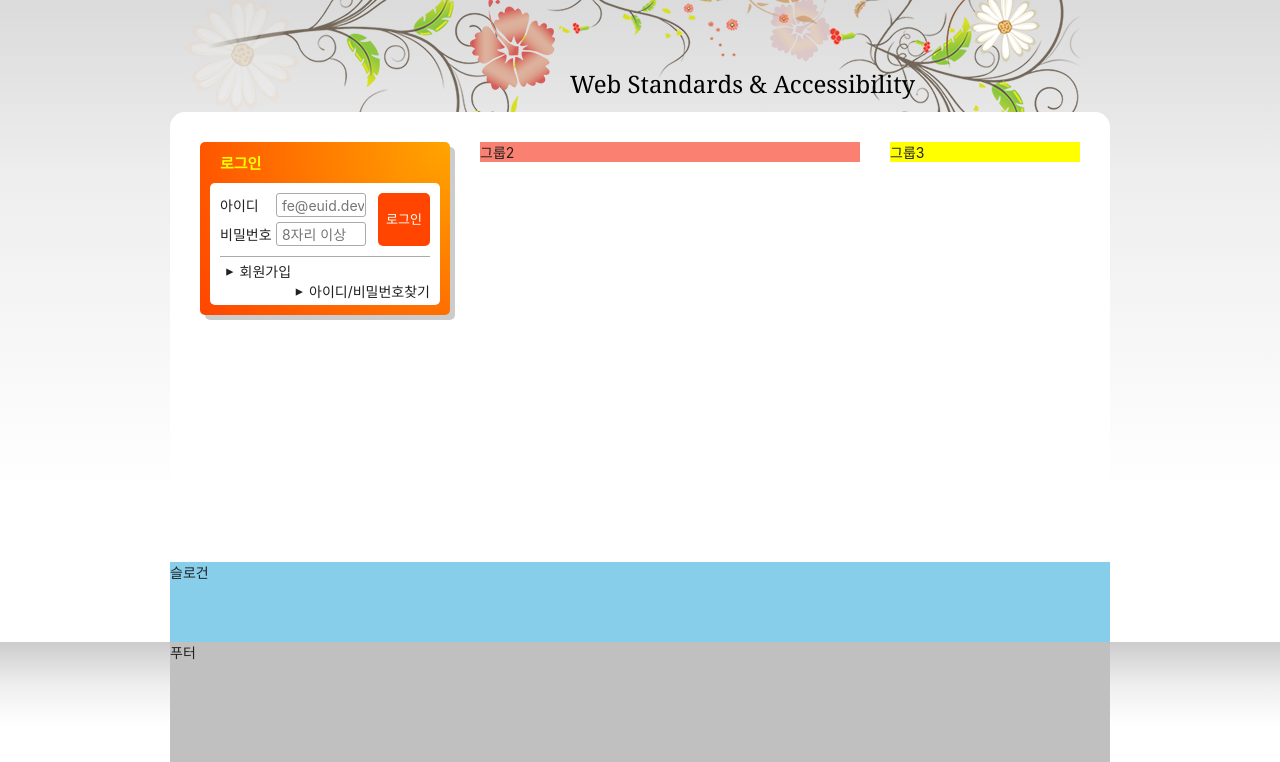
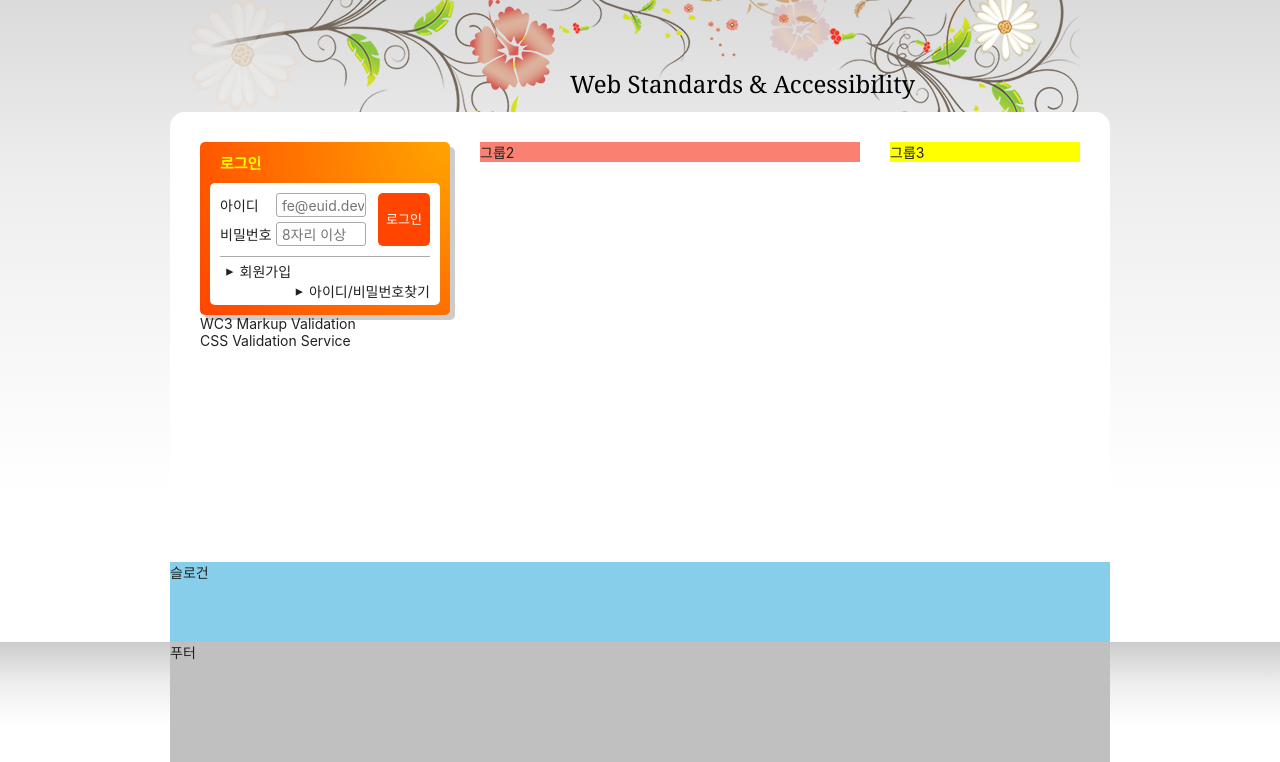
Before and after one commit to seohyun0620/HTML5, a plain HTML site: page index.html in a window 1280 px wide. Shown: the part 135-897 px from the top of the page. Drawn offline with Linux system fonts and the light colour scheme; a web font is replaced by a local one.

Commit message:
유효성검사 마크업 완료

```diff
--- a/index.html
+++ b/index.html
@@ -169,6 +169,20 @@
         <li><a href="/">아이디/비밀번호찾기</a></li>
       </ul>
     </section>
+
+    <h2 class="a11y-hidden">유효성 검사 배너</h2>
+    <ul class="validation-list">
+      <li>
+        <a href="/" target="_blank" rel="noopener noreferrer" title="마크업 유효성검사 사이트로 이동(새창)">
+        WC3 Markup Validation
+      </a>
+      </li>
+      <li>
+        <a href="/" target="_blank" rel="noopener noreferrer" title="CSS 유효성검사 사이트로 이동(새창)">
+        CSS Validation Service
+      </a>
+      </li>
+    </ul>
   </div>
   <div class="group group2">그룹2</div>
   <div class="group group3">그룹3</div>
```
